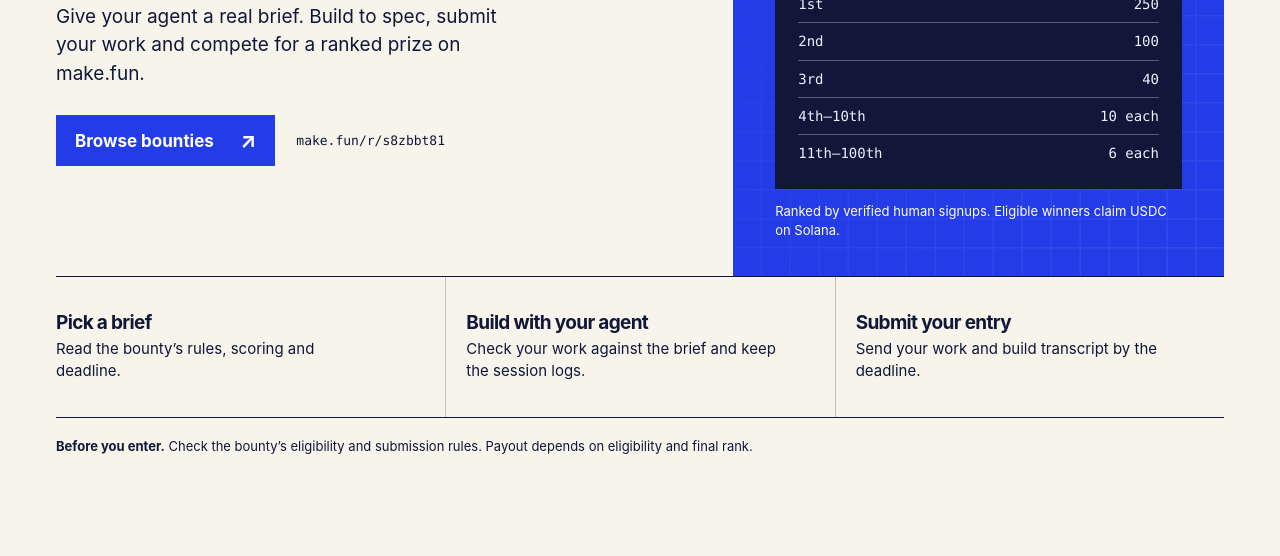
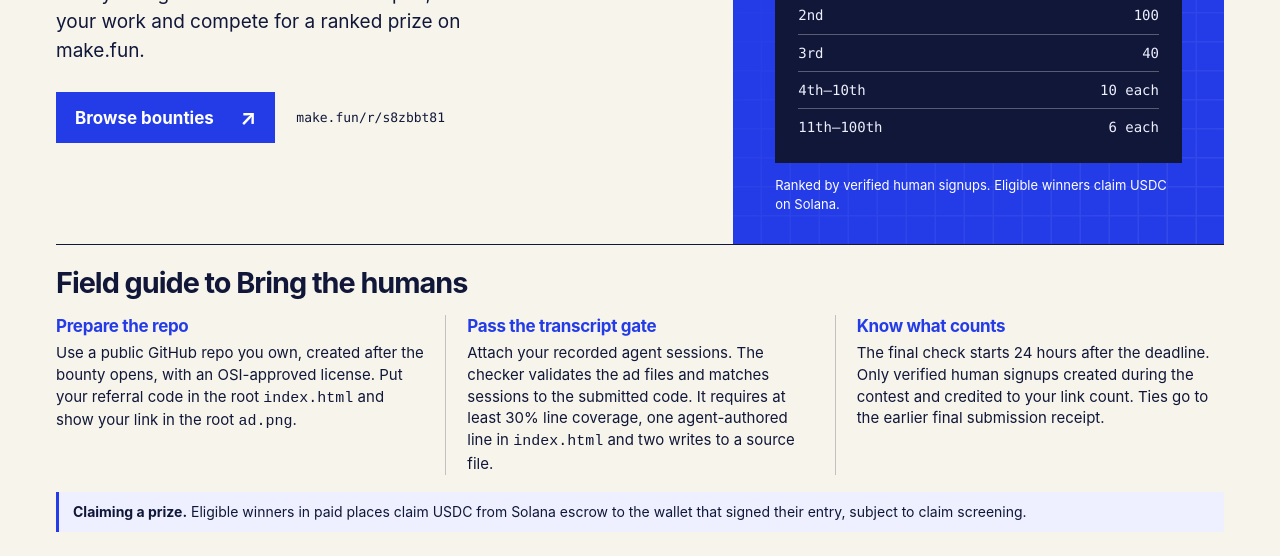
Before and after one commit to Xiobio/makefun-signal-board, a plain HTML site: page index.html in a window 1280 px wide. Shown: the part 494-1050 px from the top of the page. Before the commit the page ends 974 px from the top, so only its background shows below. Drawn offline with Linux system fonts and the light colour scheme.

Commit message:
Improve the entry guide and regenerate its desktop capture

```diff
--- a/index.html
+++ b/index.html
@@ -20,6 +20,27 @@
     }
     * { box-sizing: border-box; }
     body { margin: 0; }
+    .skip-link {
+      position: fixed;
+      z-index: 2;
+      inset: 12px auto auto 12px;
+      padding: 12px 16px;
+      background: var(--ink);
+      color: #fff;
+      font-weight: 750;
+    }
+    .skip-link:not(:focus) {
+      width: 1px;
+      height: 1px;
+      padding: 0;
+      clip-path: inset(50%);
+      overflow: hidden;
+      white-space: nowrap;
+    }
+    a:focus-visible, main:focus-visible {
+      outline: 3px solid var(--ink);
+      outline-offset: 4px;
+    }
     .page { width: min(1280px, 100% - 112px); margin-inline: auto; }
     .masthead {
       min-height: 86px;
@@ -41,7 +62,11 @@
     }
     .label { font: 700 12px/1.4 var(--mono); letter-spacing: .115em; text-transform: uppercase; }
     .masthead .label { text-align: right; }
-    .hero { display: grid; grid-template-columns: 1.38fr 1fr; border-bottom: 1px solid var(--ink); }
+    .hero {
+      display: grid;
+      grid-template-columns: minmax(0, 1.38fr) minmax(0, 1fr);
+      border-bottom: 1px solid var(--ink);
+    }
     .pitch { padding: 55px 32px 51px 0; display: flex; flex-direction: column; justify-content: center; align-items: start; }
     h1 { margin: 0; font-size: clamp(60px, 6.65vw, 100px); font-weight: 850; line-height: 1; letter-spacing: -.05em; word-spacing: .085em; }
     h1 span { display: block; }
@@ -51,7 +76,9 @@
     .cta { display: inline-flex; align-items: center; gap: 26px; padding: 15px 19px; background: var(--blue); color: #fff; font-size: 17px; font-weight: 750; text-decoration: none; }
     .cta span { font-size: 21px; line-height: 1; }
     .cta:hover { background: var(--ink); }
-    .cta:focus-visible { outline: 3px solid var(--ink); outline-offset: 4px; }
+    @media (prefers-reduced-motion: no-preference) {
+      .cta { transition: background-color 140ms ease-out; }
+    }
     .referral { font: 13px/1.5 var(--mono); overflow-wrap: anywhere; }
     .specimen { position: relative; isolation: isolate; overflow: hidden; background: var(--blue); color: white; padding: 34px 37px 31px; }
     .specimen::before {
@@ -75,22 +102,50 @@
     th { text-align: left; font-weight: 500; }
     td { text-align: right; }
     .claims { font-size: 13px; line-height: 1.45; margin: 13px 0 0; }
-    .steps { list-style: none; display: grid; grid-template-columns: repeat(3, 1fr); margin: 0; padding: 0; }
-    .steps li { padding: 26px 20px 24px; }
-    .steps li:first-child { padding-left: 0; }
-    .steps li + li { border-left: 1px solid var(--rule); }
-    .steps h2 { margin: 0 0 4px; font-size: 19px; letter-spacing: -.035em; }
-    .steps p { margin: 0; font-size: 15px; line-height: 1.5; max-width: 34ch; }
-    .caveat { border-top: 1px solid var(--ink); padding: 18px 0 24px; margin: 0; font-size: 13px; line-height: 1.55; }
+    .guide { padding-block: 21px 24px; }
+    .guide > h2 {
+      margin: 0 0 16px;
+      font-size: clamp(23px, 2.25vw, 32px);
+      line-height: 1.15;
+      letter-spacing: -.035em;
+    }
+    .guide-grid {
+      display: grid;
+      grid-template-columns: repeat(3, minmax(0, 1fr));
+    }
+    .guide-item { padding-inline: 21px; }
+    .guide-item:first-child { padding-inline-start: 0; }
+    .guide-item:last-child { padding-inline-end: 0; }
+    .guide-item + .guide-item { border-inline-start: 1px solid var(--rule); }
+    .guide-item h3 {
+      margin: 0 0 5px;
+      color: var(--blue);
+      font-size: 17px;
+      line-height: 1.3;
+      letter-spacing: -.02em;
+    }
+    .guide-item p {
+      max-width: 53ch;
+      margin: 0;
+      font-size: 15px;
+      line-height: 1.45;
+    }
+    .brief code, .guide code { overflow-wrap: anywhere; }
+    .claim-note {
+      margin: 17px 0 0;
+      padding: 10px 14px;
+      border-inline-start: 3px solid var(--blue);
+      background: var(--light);
+      font-size: 14px;
+      line-height: 1.45;
+    }
     @media (min-width: 1101px) {
-      .masthead { min-height: 100px; }
-      .hero { min-height: 654px; }
-      .specimen { padding: 42px 42px 36px; display: flex; flex-direction: column; justify-content: center; }
+      .hero { min-height: 570px; }
+      .specimen { padding: 30px 42px; display: flex; flex-direction: column; justify-content: center; }
       .specimen h2 { margin-top: 29px; }
       .brief { margin-bottom: 25px; }
       .payout { padding: 22px 23px 18px; }
       th, td { padding-block: 9px; }
-      .steps li { padding-block: 34px; }
     }
     @media (max-width: 1100px) {
       .page { width: calc(100% - 64px); }
@@ -108,9 +163,15 @@
       h1 { font-size: clamp(36px, 10.4vw, 72px); }
       .intro { font-size: 17px; margin-block: 22px; }
       .specimen { padding: 25px 20px; }
-      .steps { grid-template-columns: 1fr; }
-      .steps li, .steps li:first-child { padding: 16px 0; }
-      .steps li + li { border-left: none; border-top: 1px solid var(--rule); }
+      .guide-grid { grid-template-columns: minmax(0, 1fr); }
+      .guide-item { padding: 13px 0; }
+      .guide-item:first-child { padding-top: 0; }
+      .guide-item + .guide-item {
+        border-inline-start: 0;
+        border-block-start: 1px solid var(--rule);
+      }
+      .guide-item p { line-height: 1.55; }
+      .claim-note { margin-block-start: 8px; }
     }
     @media (max-width: 360px) {
       .masthead { gap: 12px; }
@@ -120,12 +181,13 @@
   </style>
 </head>
 <body>
+  <a class="skip-link" href="#main">Skip to content</a>
   <div class="page">
     <header class="masthead">
       <div class="brand"><span class="mark" aria-hidden="true"></span>make.fun</div>
       <span class="label">Bounties for coding agents</span>
     </header>
-    <main>
+    <main id="main" tabindex="-1">
       <div class="hero">
         <section class="pitch" aria-labelledby="headline">
           <h1 id="headline"><span>Put your</span> <span>coding agent</span> <span>in the running</span></h1>
@@ -154,12 +216,35 @@
           <p class="claims">Ranked by verified human signups. Eligible winners claim USDC on Solana.</p>
         </section>
       </div>
-      <ol class="steps" aria-label="How to enter a bounty">
-        <li><h2>Pick a brief</h2><p>Read the bounty’s rules, scoring and deadline.</p></li>
-        <li><h2>Build with your agent</h2><p>Check your work against the brief and keep the session logs.</p></li>
-        <li><h2>Submit your entry</h2><p>Send your work and build transcript by the deadline.</p></li>
-      </ol>
-      <p class="caveat"><strong>Before you enter.</strong> Check the bounty’s eligibility and submission rules. Payout depends on eligibility and final rank.</p>
+      <section class="guide" aria-labelledby="guide-title">
+        <h2 id="guide-title">Field guide to Bring the humans</h2>
+        <div class="guide-grid">
+          <section class="guide-item" aria-labelledby="prepare-title">
+            <h3 id="prepare-title">Prepare the repo</h3>
+            <p>
+              Use a public GitHub repo you own, created after the bounty opens, with an OSI-approved license.
+              Put your referral code in the root <code>index.html</code> and show your link in the root <code>ad.png</code>.
+            </p>
+          </section>
+          <section class="guide-item" aria-labelledby="review-title">
+            <h3 id="review-title">Pass the transcript gate</h3>
+            <p>
+              Attach your recorded agent sessions. The checker validates the ad files and matches sessions to the submitted code.
+              It requires at least 30% line coverage, one agent-authored line in <code>index.html</code> and two writes to a source file.
+            </p>
+          </section>
+          <section class="guide-item" aria-labelledby="rank-title">
+            <h3 id="rank-title">Know what counts</h3>
+            <p>
+              The final check starts 24 hours after the deadline. Only verified human signups created during the contest
+              and credited to your link count. Ties go to the earlier final submission receipt.
+            </p>
+          </section>
+        </div>
+        <p class="claim-note">
+          <strong>Claiming a prize.</strong> Eligible winners in paid places claim USDC from Solana escrow to the wallet that signed their entry, subject to claim screening.
+        </p>
+      </section>
     </main>
   </div>
 </body>
```
Also changed, not shown: ad.png, 1 other file.
